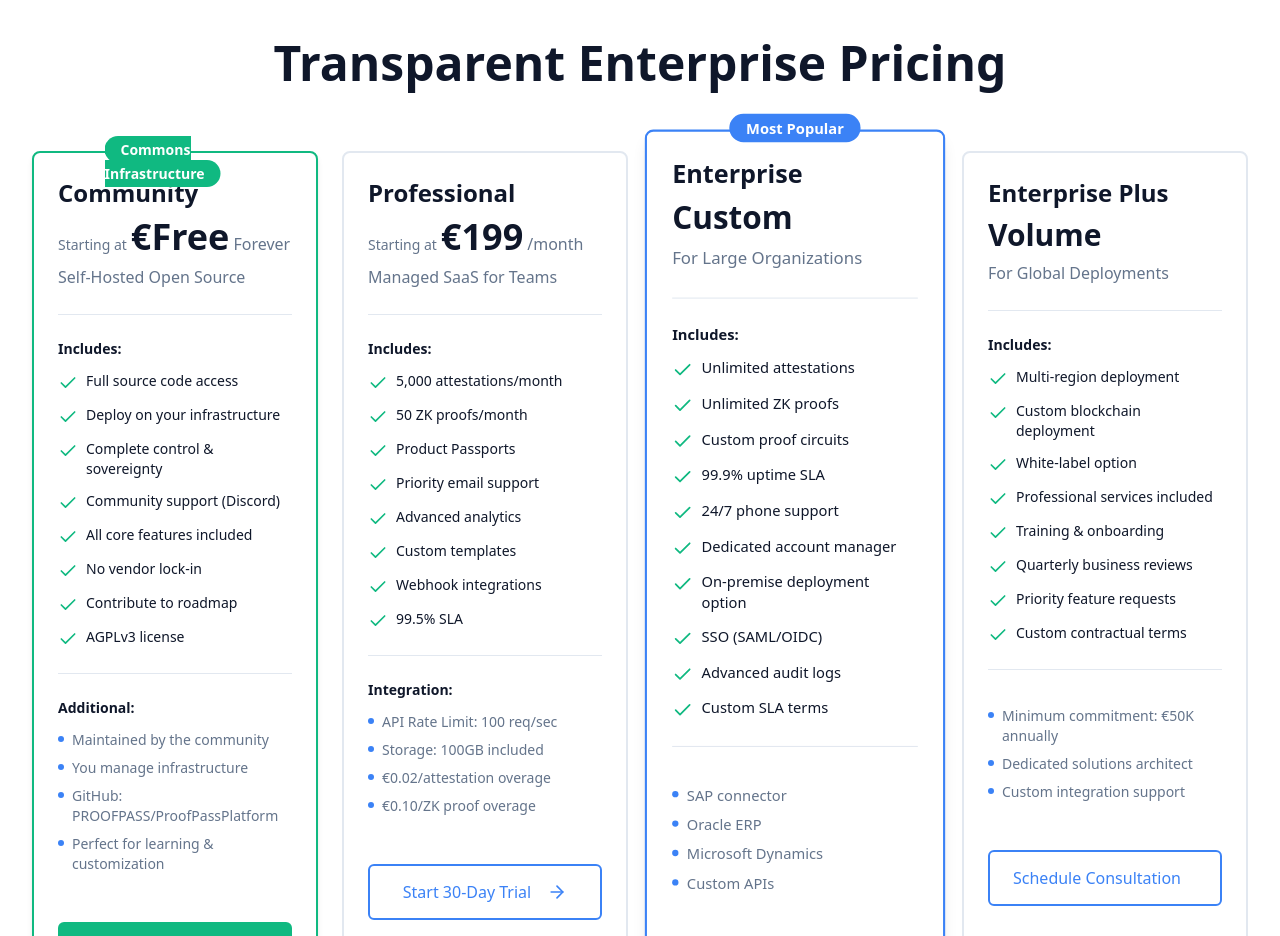
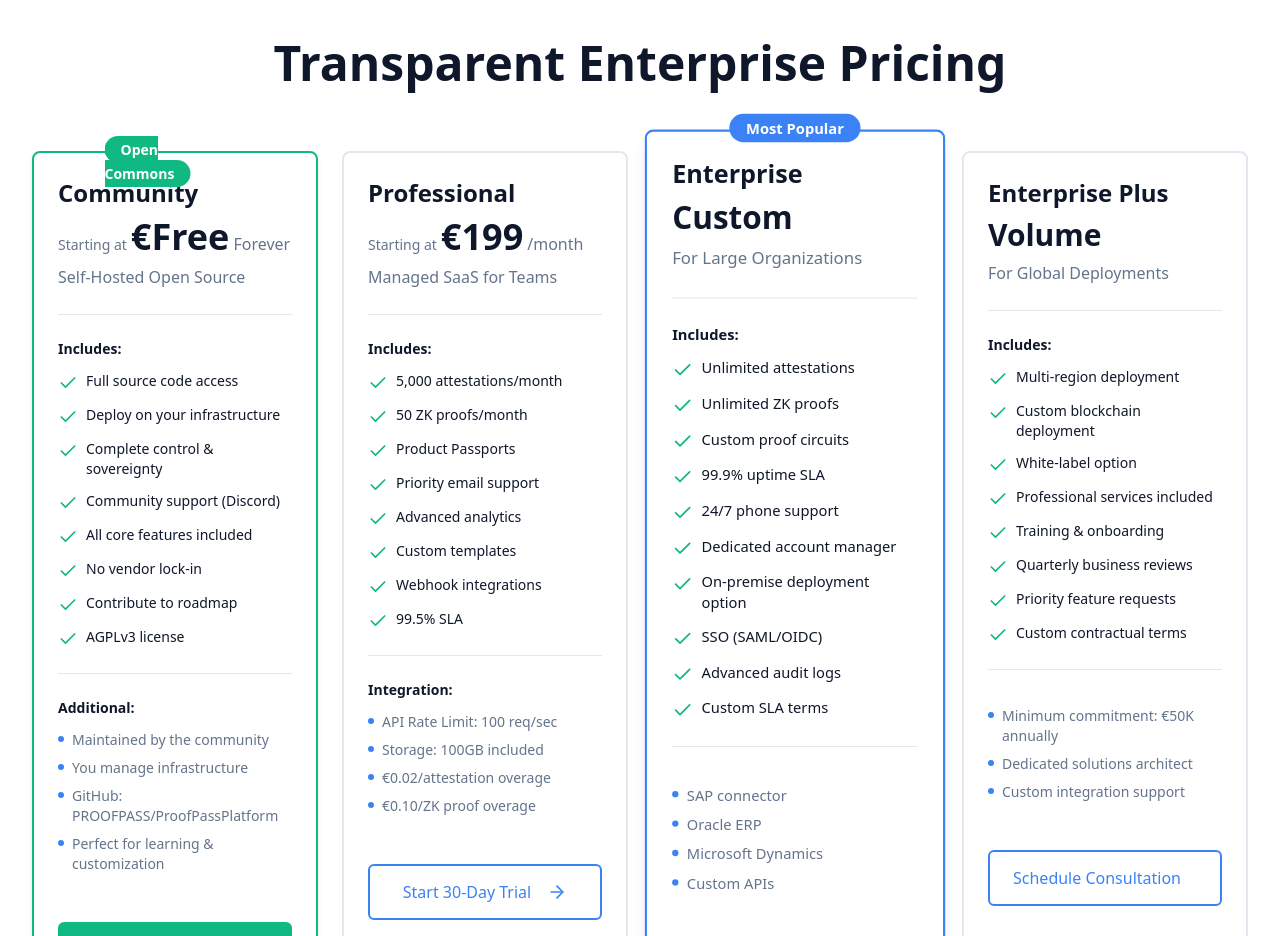
Before and after one commit to PROOFPASS/ProofPassLandingPage, a Next.js app: page / in a window 1280 px wide. Shown: the part 10600-11536 px from the top of the page. Built offline with nearby package versions, Linux system fonts and the light colour scheme.

Commit message:
Add Community (Self-Hosted) pricing tier

```diff
--- a/components/sections/PricingEnterprise.tsx
+++ b/components/sections/PricingEnterprise.tsx
@@ -29,7 +29,7 @@ export function PricingEnterprise() {
       cta: "View on GitHub",
       ctaLink: "https://github.com/PROOFPASS/ProofPassPlatform",
       popular: false,
-      highlight: "Commons Infrastructure",
+      highlight: "Open Commons",
     },
     {
       name: "Professional",
```
